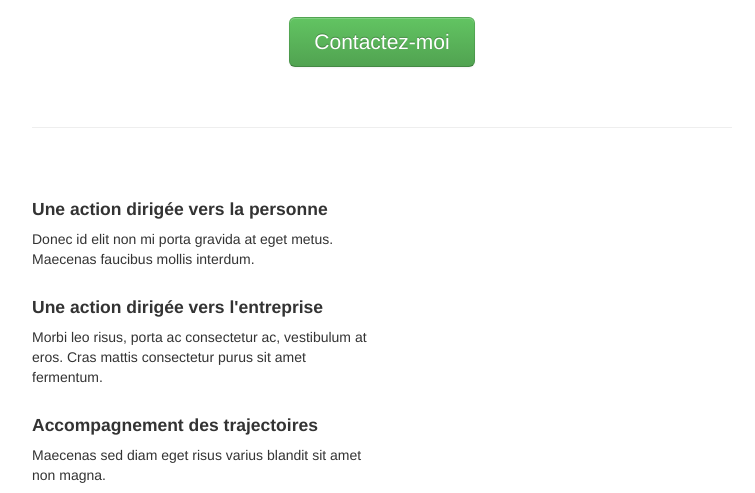
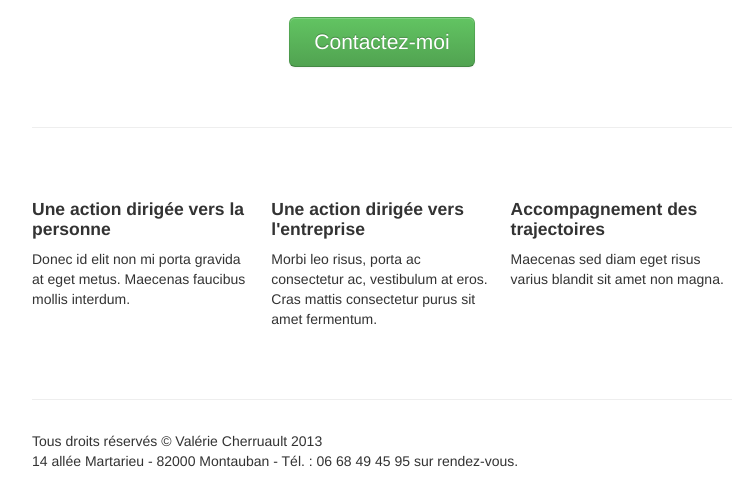
Before and after one commit to duboisnicolas/valerie.cherruault.fr, a plain HTML site: page index.html in a window 1280 px wide. Shown: the part 307-800 px from the top of the page, without its empty margins (258-1013 px from the left). Drawn offline with Linux system fonts and the light colour scheme.

Commit message:
Fixed blocks

```diff
--- a/index.html
+++ b/index.html
@@ -71,13 +71,15 @@
   <hr>
 
   <div class="row-fluid marketing">
-    <div class="span6">
+    <div class="span4">
       <h4>Une action dirigée vers la personne</h4>
       <p>Donec id elit non mi porta gravida at eget metus. Maecenas faucibus mollis interdum.</p>
-
+    </div>
+    <div class="span4">
       <h4>Une action dirigée vers l'entreprise</h4>
       <p>Morbi leo risus, porta ac consectetur ac, vestibulum at eros. Cras mattis consectetur purus sit amet fermentum.</p>
-
+    </div>
+    <div class="span4">
       <h4>Accompagnement des trajectoires</h4>
       <p>Maecenas sed diam eget risus varius blandit sit amet non magna.</p>
     </div>
```
